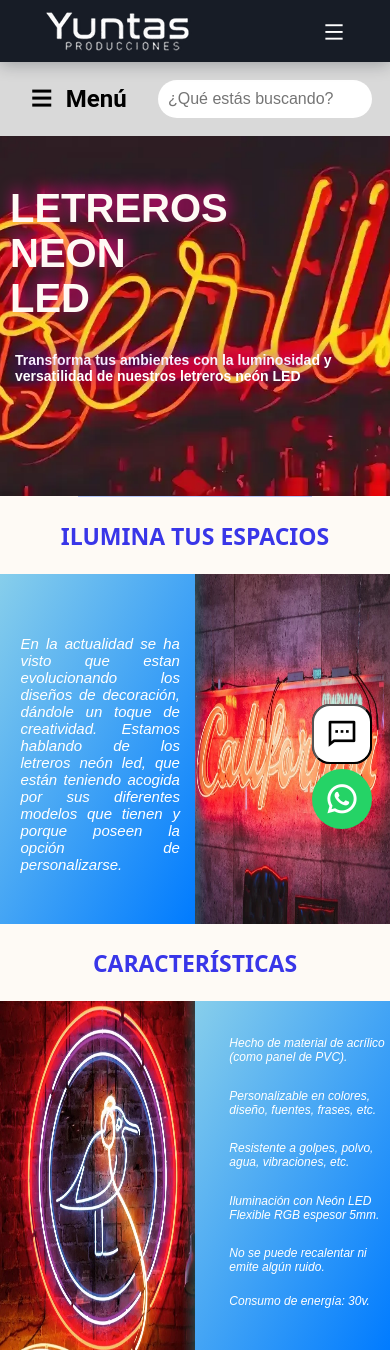
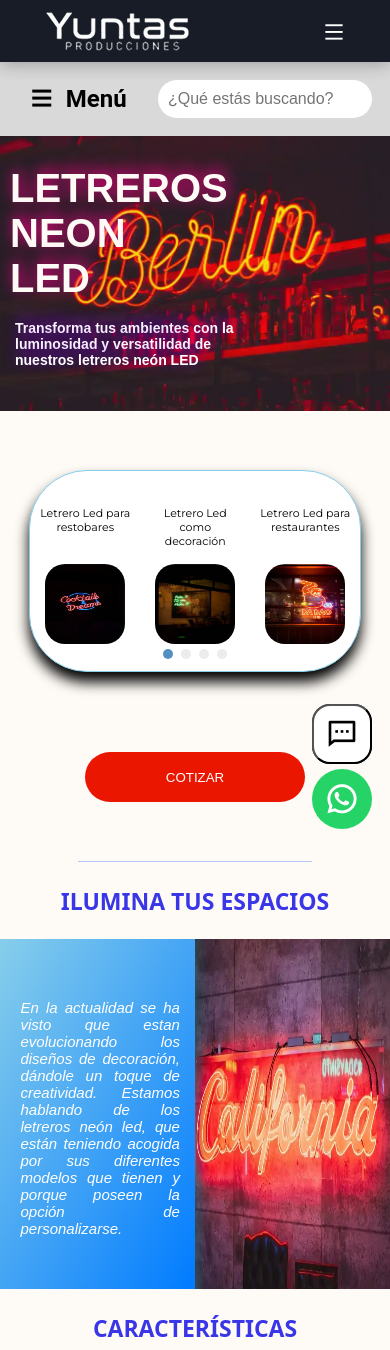
Before and after one commit to DiegoCross7/yuntasproduccion, a PHP site: page /POLLERIA/letreros-neon-led-anuncios-cuadros-decoracion-luces.php in a window 390 px wide. Shown: the top 1350 px of the page. Run offline with PHP 8.4, Linux system fonts and the light colour scheme; some libraries are stand-ins or nearby versions; some web fonts are replaced.

Commit message:
optimizacion21junio

```diff
--- a/yuntasproducciones-17-06/yuntasproducciones/css/letreros-neon-led-anuncios-cuadros-decoracion-luces.css
+++ b/yuntasproducciones-17-06/yuntasproducciones/css/letreros-neon-led-anuncios-cuadros-decoracion-luces.css
@@ -42,9 +42,9 @@
 }
 .section_01 .paragraph {
     top: 50%;
-    font-size: 20px;
+    font-size: 20px
 }
-h1 {
+h1{
     width: 414px;
     font-size: 80px;
     position: absolute;
@@ -60,10 +60,6 @@
     .section_03 .context-text p {
         font-size: 2rem;
         padding-right: 0;
-    }
-    .tranding-slide-img img {
-        width: 100%;
-        height: auto;
     }
 }
 @media (max-width: 1075px) {
@@ -93,12 +89,9 @@
         translate: -10% -10%;
         top: 30%;
     }
-    .tranding-slide-img img {
-        width: 100%;
-        height: auto;
-    }
 }
 @media (max-width: 765px) {
+
     .sec_col {
         justify-content: space-between;
     }
@@ -111,10 +104,29 @@
     .line {
         height: 100%;
     }
-    .tranding-slide-img img {
-        width: 100%;
-        height: auto;
+}
+@media (max-width: 500px) {
+    #texto-debajo-h1 {
+        width: 250px!important;
+        left: 15px !important;
+        top: 67% !important;
     }
+    .container-carrusel {
+        display: flex;
+        height: 450px;
+    }
+    .section_02 .sec_col p {
+        margin: 0;
+        font-size: 12px;
+    }
+    .line {
+        height: 105%;
+    }
+
+    #main-portada {
+        height: 275px;
+    }
+
 }
 @media (max-width: 575px) {
     .sec_col p {
@@ -149,15 +161,10 @@
     }
     h1 {
         font-size: 40px;
-        top: 50px !important;
-        width: 5% !important;
+        width: 1% !important;
         left: 10px !important;
+        top: 30px !important;
     }
-    .tranding-slide-img img {
-        width: 100%;
-        height: auto;
-    }
-
 }
 @media (max-width: 405px) {
     .section_03 .context-text {
@@ -169,43 +176,25 @@
     .section_01 .paragraph {
         font-size: 1rem;
     }
-    .tranding-slide-img img {
-        width: 100%;
-        height: auto;
-    }
 }
 .section_04 {
-    background-color: #FEFAF5;
+    background-color: #FEFAF5
 }
 .slider--inner img {
     bottom: 100px;
 }
 #texto-debajo-h1 {
+    width: 450px;
     left: 20%;
 }
-
 #semiazul {
     top: 60%;
     width: 20%;
     height: 40%;
 }
-.asesoria-gratis {
+.asesoria-gratis{
     top: 80%;
     width: 200px;
     transform: translate(10%, -30%);
     font-size: 40px;
 }
-
-/* Estilos para el slider */
-.tranding-slide-img {
-    width: 100%;
-    height: auto;
-    overflow: hidden;
-}
-
-.tranding-slide-img img {
-    width: 100%;
-    height: auto;
-    display: block;
-    object-fit: cover;
-}
--- a/yuntasproducciones-17-06/yuntasproducciones/letreros-neon-led-anuncios-cuadros-decoracion-luces.php
+++ b/yuntasproducciones-17-06/yuntasproducciones/letreros-neon-led-anuncios-cuadros-decoracion-luces.php
@@ -10,31 +10,24 @@
     <link rel="stylesheet" href="css/global.css">
     <link rel="stylesheet" href="css/estilo.css">
     <link rel="stylesheet" href="css/ventana.css">
-
     <!--=============== REMIXICONS ===============-->
-    <link href="https://fonts.googleapis.com/css2?family=Montserrat&display=swap" rel="stylesheet">
     <link href="https://cdn.jsdelivr.net/npm/remixicon@3.2.0/fonts/remixicon.css" rel="stylesheet">
-
     <!-- SWIPER CSS -->
     <link rel="stylesheet" href="https://unpkg.com/swiper@8/swiper-bundle.min.css" />
-
-    <!-- IONICONS -->
-    <script type="module" src="https://unpkg.com/ionicons@5.5.2/dist/ionicons/ionicons.esm.js"></script>
-    <script nomodule src="https://unpkg.com/ionicons@5.5.2/dist/ionicons/ionicons.js"></script>
-
     <!-- PRELOAD STYLESHEET -->
     <link rel="preload" href="./css/productos-cards.css" as="style" onload="this.onload=null;this.rel='stylesheet'">
     <noscript>
         <link rel="stylesheet" href="./css/productos-cards.css">
     </noscript>
-
     <!--=============== ESTILOS ===============-->
     <link rel="stylesheet" href="css/letreros-neon-led-anuncios-cuadros-decoracion-luces.css">
-
+    <!-- PRECONNECT PARA JSDelivr CDN -->
+    <link rel="preconnect" href="https://cdn.jsdelivr.net" crossorigin>
+    <!-- DNS-PREFETCH PARA JSDelivr CDN -->
+    <link rel="dns-prefetch" href="https://cdn.jsdelivr.net">
     <!-- VERIFICACIÓN GOOGLE -->
     <meta name="google-site-verification" content="W_l4sQOITnTO1rpKtYsth1y89RXuhQ3aIkt4A9VTJgs" />
 </head>
-
 
 <body>
     <?php include './includes/navbar.php' ?>
@@ -68,12 +61,11 @@
     <img loading="lazy" src="./assets/productos-cards/IMAGE_SEMIAZUL.webp" id="semiazul" alt="Descuento">
     <div class="slider">
         <div class="slider--inner">
-        <img fetchpriority="high" src="../assets/letreros-neon-led/PORTADA_LETREROS-NEON01.webp" alt="Imagen" data-texto="Transforma tus ambientes con la luminosidad y versatilidad de nuestros letreros neón LED"/>
-        <img loading="lazy" fetchpriority="low" src="../assets/productos-cards/PORTADA_LETRERO_NEON02.webp" alt="Imagen" data-texto="Imagina tus palabras favoritas o tu logotipo en un neón 3D brillante. Nuestros letreros de neón LED lo hacen posible."/>
-        <img loading="lazy" fetchpriority="low" src="../assets/letreros-neon-led/PORTADA_LETREROS-NEON03.webp" alt="Imagen" data-texto="Desde nombres hasta frases inspiradoras, nuestros letreros de neón LED añaden un toque moderno y vibrante." style="bottom:10px;"/>
+            <img fetchpriority="high" src="./assets/letreros-neon-led/PORTADA_LETREROS-NEON01.webp" alt="Imagen" data-texto="Transforma tus ambientes con la luminosidad y versatilidad de nuestros letreros neón LED"/>
+            <img loading="lazy" src="./assets/productos-cards/PORTADA_LETRERO_NEON02.webp" alt="Imagen" data-texto="Imagina tus palabras favoritas o tu logotipo en un neón 3D brillante. Nuestros letreros de neón LED lo hacen posible."/>
+            <img loading="lazy" src="./assets/letreros-neon-led/PORTADA_LETREROS-NEON03.webp" alt="Imagen" data-texto="Desde nombres hasta frases inspiradoras, nuestros letreros de neón LED añaden un toque moderno y vibrante." style="bottom:10px;"/>
         </div>
     </div>
-
 
     <div id="formulario-portada">
         <span id="cerrar-modal">&times;</span>
@@ -275,13 +247,8 @@
     <?php include './includes/footer.php'; ?>
 
     <!-- Cargar scripts externamente con defer o async para optimizar el rendimiento -->
-            <script type="module" async src="https://unpkg.com/ionicons@5.5.2/dist/ionicons/ionicons.esm.js"></script>
-            <script nomodule defer src="https://unpkg.com/ionicons@5.5.2/dist/ionicons/ionicons.js"></script>
     <script defer src="https://unpkg.com/swiper@8/swiper-bundle.min.js"></script>
-            <link rel="stylesheet" href="https://cdn.jsdelivr.net/bxslider/4.2.12/jquery.bxslider.css">
     <script defer src="https://ajax.googleapis.com/ajax/libs/jquery/3.1.1/jquery.min.js"></script>
-            <script defer src="https://cdn.jsdelivr.net/bxslider/4.2.12/jquery.bxslider.min.js"></script>
-
     <script defer src="./js/mensajes-wsp.js"></script>
     <script defer src="./js/carrusel-productos-cards.js"></script>
     <script defer src="./js/productos.js"></script>
```
Also changed, not shown: other parts of yuntasproducciones-17-06/yuntasproducciones/letreros-neon-led-anuncios-cuadros-decoracion-luces.php (+6 -26 lines), yuntasproducciones-17-06/yuntasproducciones/assets/letreros-neon-led/PORTADA_LETREROS-NEON01.webp, yuntasproducciones-17-06/yuntasproducciones/assets/letreros-neon-led/PORTADA_LETREROS-NEON03.webp, yuntasproducciones-17-06/yuntasproducciones/assets/productos-cards/BACKGROUND_SECTION01_PAGE01.webp, yuntasproducciones-17-06/yuntasproducciones/assets/productos-cards/BACKGROUND_SECTION02_PAGE01.webp, yuntasproducciones-17-06/yuntasproducciones/assets/productos-cards/BACKGROUND_SECTION03_PAGE01.webp, yuntasproducciones-17-06/yuntasproducciones/assets/productos-cards/CARRUSEL_LETRERO_NEON_LED01.webp, yuntasproducciones-17-06/yuntasproducciones/assets/productos-cards/CARRUSEL_LETRERO_NEON_LED02.webp, yuntasproducciones-17-06/yuntasproducciones/assets/productos-cards/CARRUSEL_LETRERO_NEON_LED03.webp, yuntasproducciones-17-06/yuntasproducciones/assets/productos-cards/CARRUSEL_LETRERO_NEON_LED04.webp, yuntasproducciones-17-06/yuntasproducciones/assets/productos-cards/CARRUSEL_LETRERO_NEON_LED05.webp, yuntasproducciones-17-06/yuntasproducciones/assets/productos-cards/CARRUSEL_LETRERO_NEON_LED06.webp, yuntasproducciones-17-06/yuntasproducciones/assets/productos-cards/PORTADA_LETRERO_NEON02.webp. Lines whose indentation alone changed are shown as unchanged.
